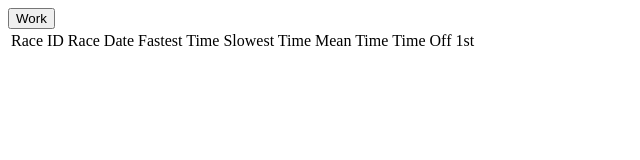
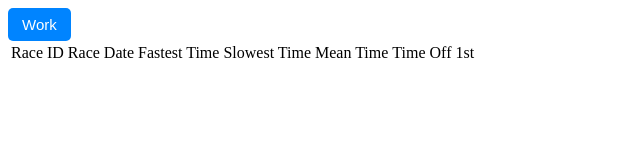
Before and after one commit to estragon0/srl_stats, a plain HTML site: page index.html in a window 1280 px wide. Shown: the whole page, without its empty margins (0-640 px from the left). Drawn offline with nearby package versions, Linux system fonts and the light colour scheme.

Commit message:
Update index.html

```diff
--- a/index.html
+++ b/index.html
@@ -1,3 +1,9 @@
+<head>
+  <link rel="stylesheet" href="index.css" />
+  <script src="https://cdnjs.cloudflare.com/ajax/libs/jquery/3.3.1/jquery.min.js"></script>
+  <script src="index.js"></script>
+</head>
+<body>
   <button>Work</button><br/>
   <table id="results">
     <tr>
@@ -9,3 +15,4 @@
       <td>Time Off 1st</td>
     </tr>
   </table>
+</body>
```
Lines whose indentation alone changed are shown as unchanged.
